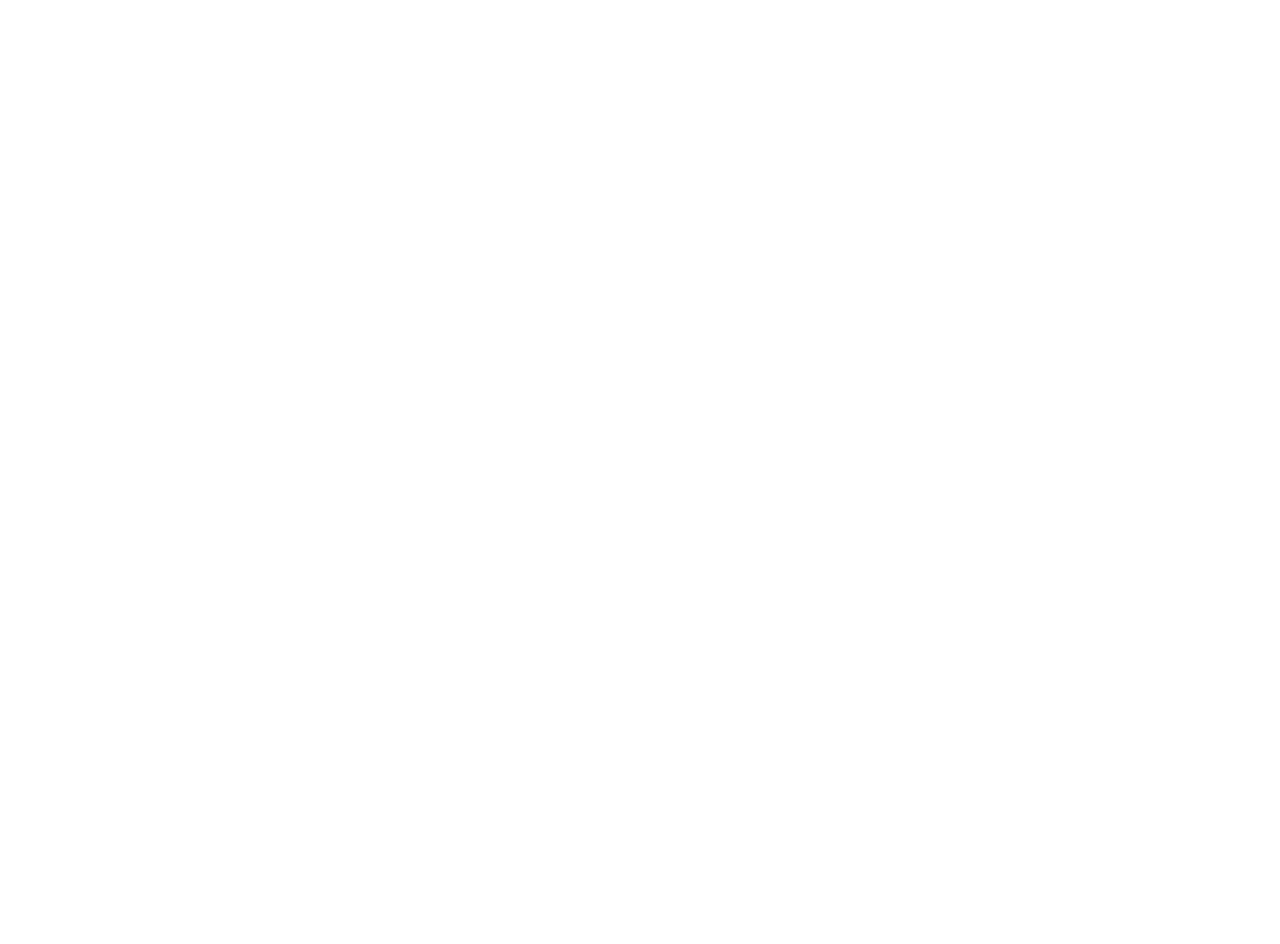
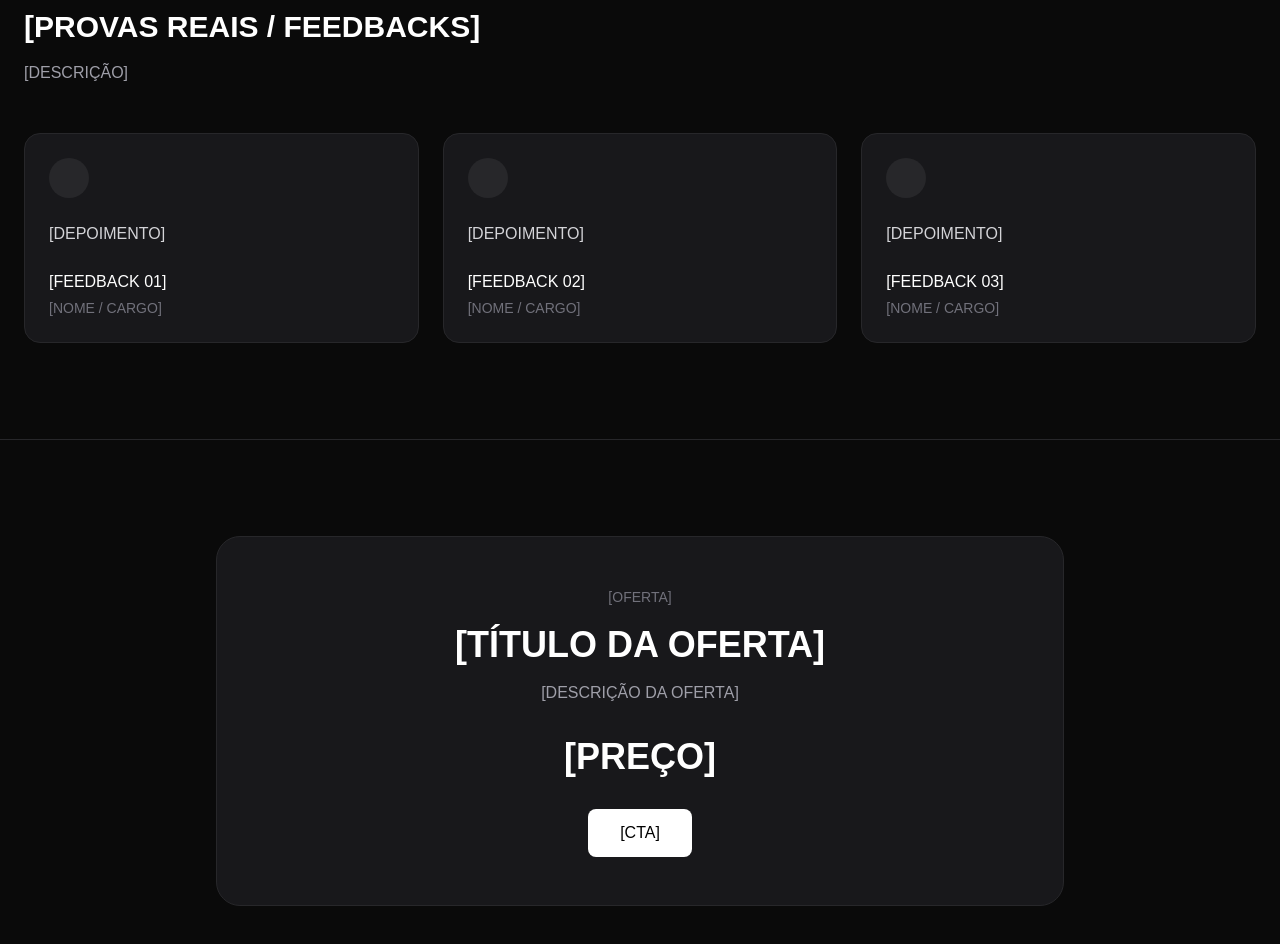
Before and after one commit to Nixwzy/solar-project, a Next.js app: page /overview in a window 1280 px wide. Shown: the part 3200-4144 px from the top of the page. Before the commit the page ends 3076 px from the top, so only its background shows below. Built offline with nearby package versions, Linux system fonts and the light colour scheme.

Commit message:
feat: add overview offer && socialproof feat: add landing page VSL structure

```diff
--- a/src/app/overview/page.tsx
+++ b/src/app/overview/page.tsx
@@ -1,6 +1,8 @@
 import OverviewBenefits from '../../components/sections/OverviewBenefits';
 import OverviewExamples from '../../components/sections/OverviewExamples';
 import OverviewHero from '../../components/sections/OverviewHero';
+import OverviewOffer from '../../components/sections/OverviewOffer';
+import OverviewSocialProof from '../../components/sections/OverviewSocialProof';
 import OverviewVideo from '../../components/sections/OverviewVideo';
 
 const OverviewPage = () => {
@@ -9,7 +11,9 @@
       <OverviewHero />
       <OverviewVideo />
       <OverviewExamples />
-      <OverviewBenefits/>
+      <OverviewBenefits />
+      <OverviewSocialProof />
+      <OverviewOffer />
     </main>
   );
 };
--- a/src/app/page.tsx
+++ b/src/app/page.tsx
@@ -2,12 +2,15 @@
 
 import Header from '../components/Header';
 import Hero from '../components/Hero';
+import LandingVSL from '../components/sections/LandingVSL';
 
 const Page = () => {
   return (
     <div>
       <Header />
+
       <main>
+        <LandingVSL />
         <Hero />
       </main>
     </div>
--- /dev/null
+++ b/src/components/sections/LandingVSL.tsx
@@ -0,0 +1,29 @@
+const LandingVSL = () => {
+  return (
+    <section className="border-t border-zinc-200 py-24">
+      <div className="mx-auto max-w-5xl px-6">
+        <div className="mb-10 text-center">
+          <span className="text-sm text-zinc-500">
+            [VSL]
+          </span>
+
+          <h2 className="mt-3 text-3xl font-bold">
+            [TÍTULO]
+          </h2>
+
+          <p className="mx-auto mt-4 max-w-2xl text-zinc-500">
+            [DESCRIÇÃO]
+          </p>
+        </div>
+
+        <div className="flex aspect-video items-center justify-center overflow-hidden rounded-2xl bg-zinc-900">
+          <span className="text-zinc-500">
+            [PLAYER]
+          </span>
+        </div>
+      </div>
+    </section>
+  );
+};
+
+export default LandingVSL;
--- /dev/null
+++ b/src/components/sections/OverviewOffer.tsx
@@ -0,0 +1,33 @@
+const OverviewOffer = () => {
+  return (
+    <section className="border-t border-zinc-800 py-24">
+      <div className="mx-auto max-w-4xl px-6">
+        <div className="rounded-3xl border border-zinc-800 bg-zinc-900 p-8 text-center md:p-12">
+          <span className="text-sm text-zinc-500">
+            [OFERTA]
+          </span>
+
+          <h2 className="mt-4 text-3xl font-bold md:text-4xl">
+            [TÍTULO DA OFERTA]
+          </h2>
+
+          <p className="mx-auto mt-4 max-w-2xl text-zinc-400">
+            [DESCRIÇÃO DA OFERTA]
+          </p>
+
+          <div className="mt-8">
+            <span className="text-4xl font-bold">
+              [PREÇO]
+            </span>
+          </div>
+
+          <button className="mt-8 rounded-lg bg-white px-8 py-3 font-medium text-black transition hover:bg-zinc-200">
+            [CTA]
+          </button>
+        </div>
+      </div>
+    </section>
+  );
+};
+
+export default OverviewOffer;
--- /dev/null
+++ b/src/components/sections/OverviewSocialProof.tsx
@@ -0,0 +1,54 @@
+const OverviewSocialProof = () => {
+  const testimonials = [
+    '[FEEDBACK 01]',
+    '[FEEDBACK 02]',
+    '[FEEDBACK 03]',
+  ];
+
+  return (
+    <section className="border-t border-zinc-800 py-24">
+      <div className="mx-auto max-w-7xl px-6">
+        <div className="mb-12">
+          <span className="text-sm text-zinc-500">
+            [SEÇÃO]
+          </span>
+
+          <h2 className="mt-3 text-3xl font-bold">
+            [PROVAS REAIS / FEEDBACKS]
+          </h2>
+
+          <p className="mt-4 max-w-2xl text-zinc-400">
+            [DESCRIÇÃO]
+          </p>
+        </div>
+
+        <div className="grid gap-6 md:grid-cols-3">
+          {testimonials.map((testimonial) => (
+            <div
+              key={testimonial}
+              className="rounded-2xl border border-zinc-800 bg-zinc-900 p-6"
+            >
+              <div className="mb-6 h-10 w-10 rounded-full bg-zinc-800" />
+
+              <p className="text-zinc-300">
+                [DEPOIMENTO]
+              </p>
+
+              <div className="mt-6">
+                <p className="font-medium">
+                  {testimonial}
+                </p>
+
+                <p className="mt-1 text-sm text-zinc-500">
+                  [NOME / CARGO]
+                </p>
+              </div>
+            </div>
+          ))}
+        </div>
+      </div>
+    </section>
+  );
+};
+
+export default OverviewSocialProof;
```
